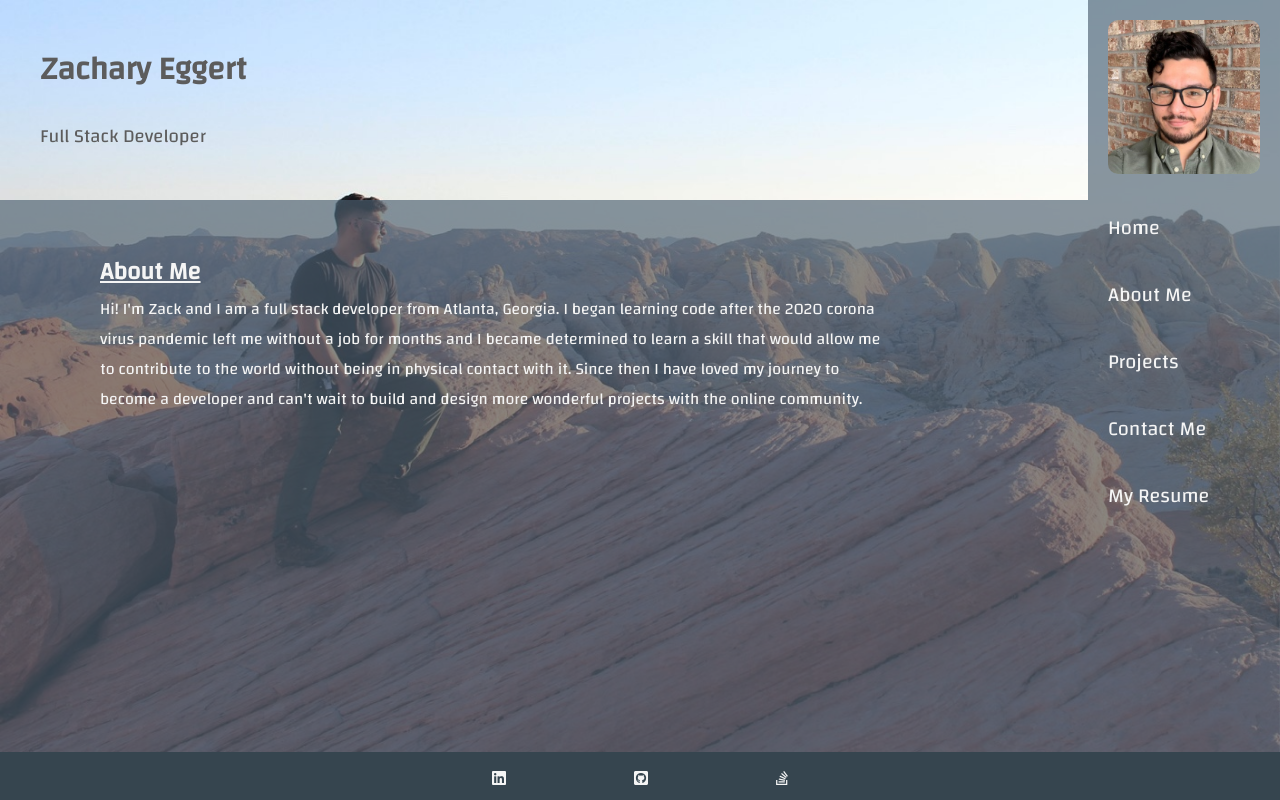
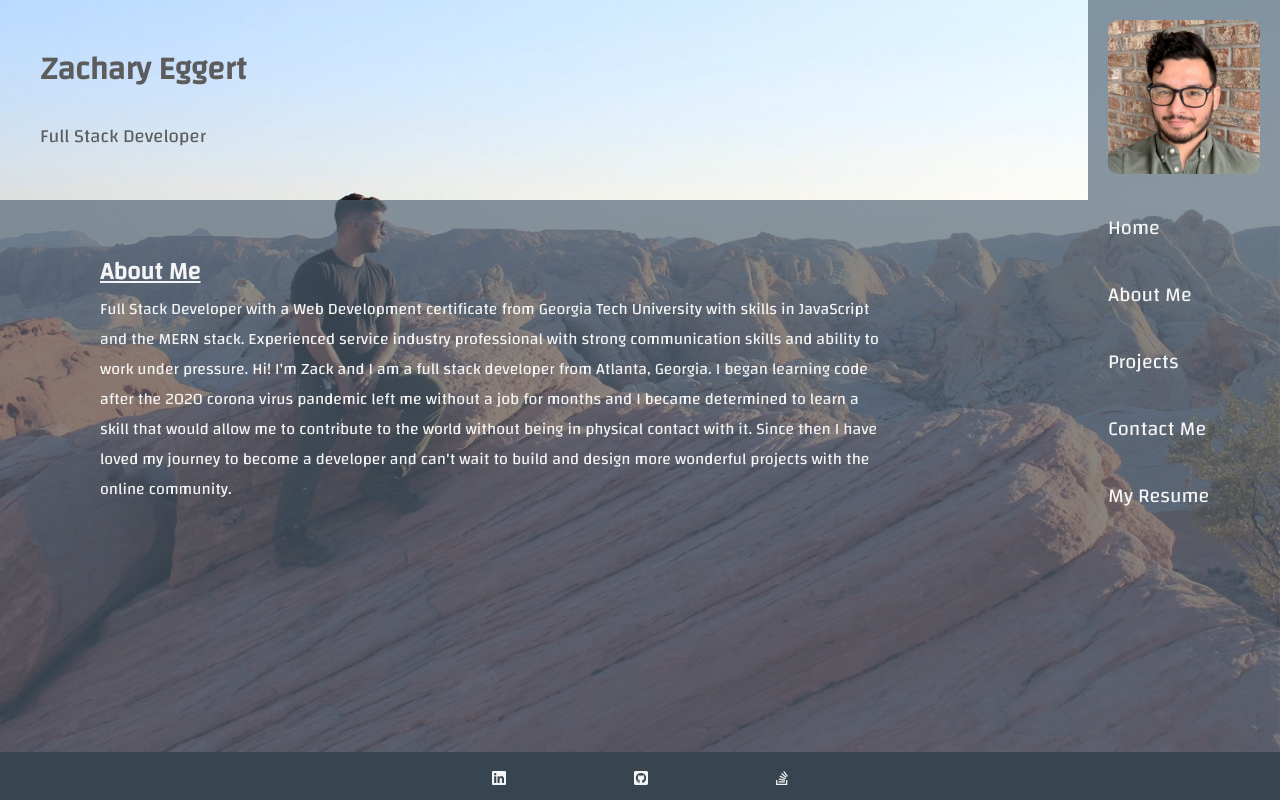
Before and after one commit to zreggert/dev_portfolio, a React (Create React App) app: page /about-me in a window 1280 px wide. Built offline with nearby package versions, Linux system fonts and the light colour scheme.

Commit message:
updated about me

```diff
--- a/src/components/AboutMe.js
+++ b/src/components/AboutMe.js
@@ -9,6 +9,10 @@ function AboutMe() {
             <section className="about-me" id="about-me">
                 <h2>About Me</h2>
                 <p>
+                    Full Stack Developer with a Web Development certificate from Georgia Tech University with
+                    skills in JavaScript and the MERN stack. Experienced service industry professional with strong communication
+                    skills and ability to work under pressure.
+
                     Hi! I'm Zack and I am a full stack developer from Atlanta, Georgia.
                     I began learning code after the 2020 corona virus pandemic left me without a job
                     for months and I became determined to learn a skill that would allow me to
```
Also changed, not shown: 1 other file (tests, documents, lock files or other folders).
